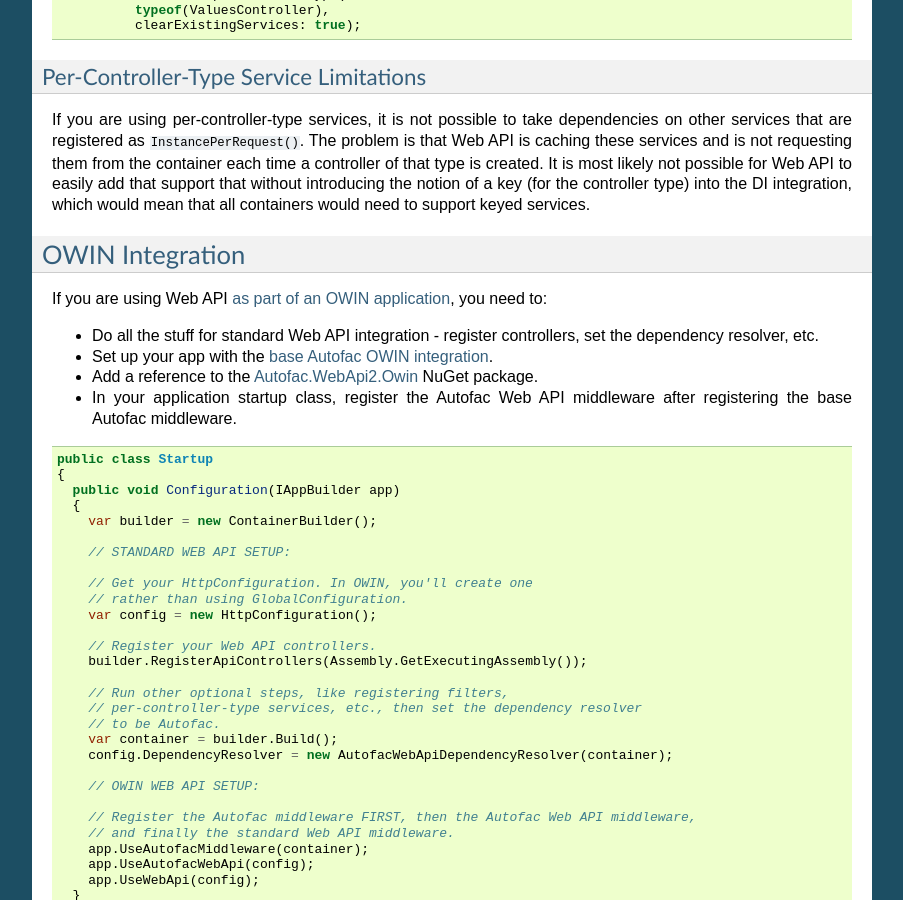
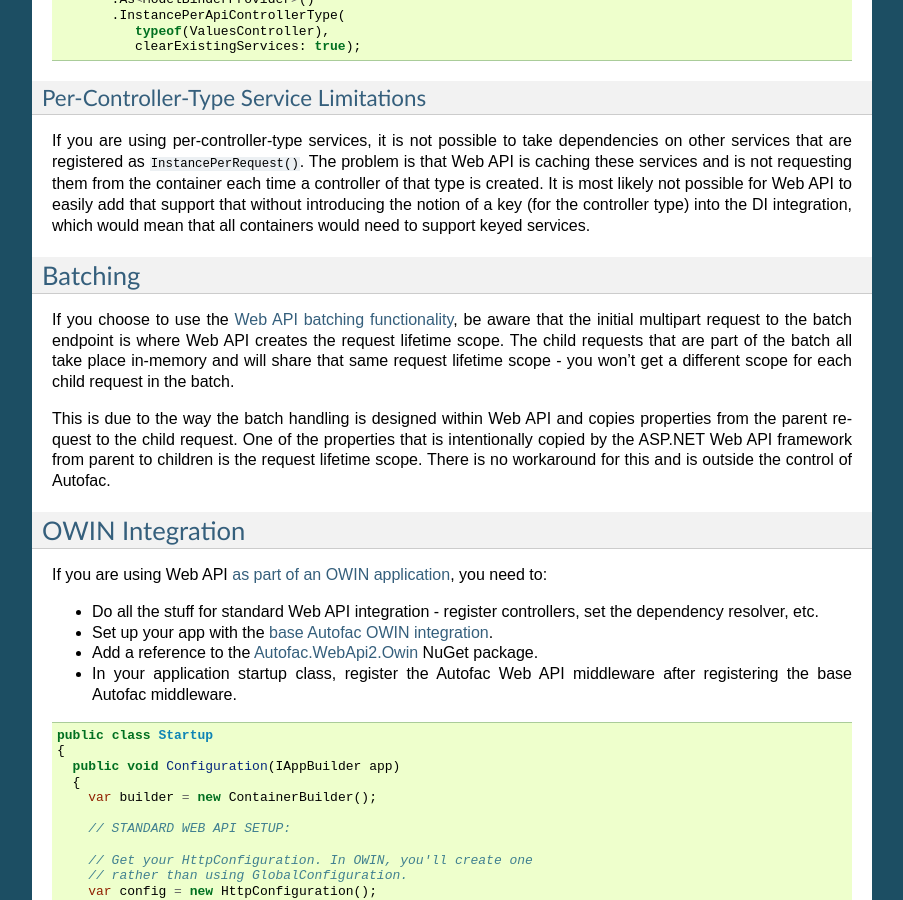
Before and after one commit to autofac/Documentation, a Sphinx documentation site: the page built from docs/integration/webapi.rst, in a window 1280 px wide and 900 px high, scrolled down 6567 px. Shown: the whole window, without its empty margins (198-1101 px from the left). Built offline with Sphinx 7.4.7, drawn with Linux system fonts in a browser that asks for light colours.

Commit message:
Added description of batching gotcha.

```diff
--- a/docs/integration/webapi.rst
+++ b/docs/integration/webapi.rst
@@ -293,6 +293,13 @@
 
 If you are using per-controller-type services, it is not possible to take dependencies on other services that are registered as ``InstancePerRequest()``. The problem is that Web API is caching these services and is not requesting them from the container each time a controller of that type is created. It is most likely not possible for Web API to easily add that support that without introducing the notion of a key (for the controller type) into the DI integration, which would mean that all containers would need to support keyed services.
 
+Batching
+========
+
+If you choose to use the `Web API batching functionality <https://blogs.msdn.microsoft.com/webdev/2013/11/01/introducing-batch-support-in-web-api-and-web-api-odata/>`_, be aware that the initial multipart request to the batch endpoint is where Web API creates the request lifetime scope. The child requests that are part of the batch all take place in-memory and will share that same request lifetime scope - you won't get a different scope for each child request in the batch.
+
+This is due to the way the batch handling is designed within Web API and copies properties from the parent request to the child request. One of the properties that is intentionally copied by the ASP.NET Web API framework from parent to children is the request lifetime scope. There is no workaround for this and is outside the control of Autofac.
+
 OWIN Integration
 ================
 
```
